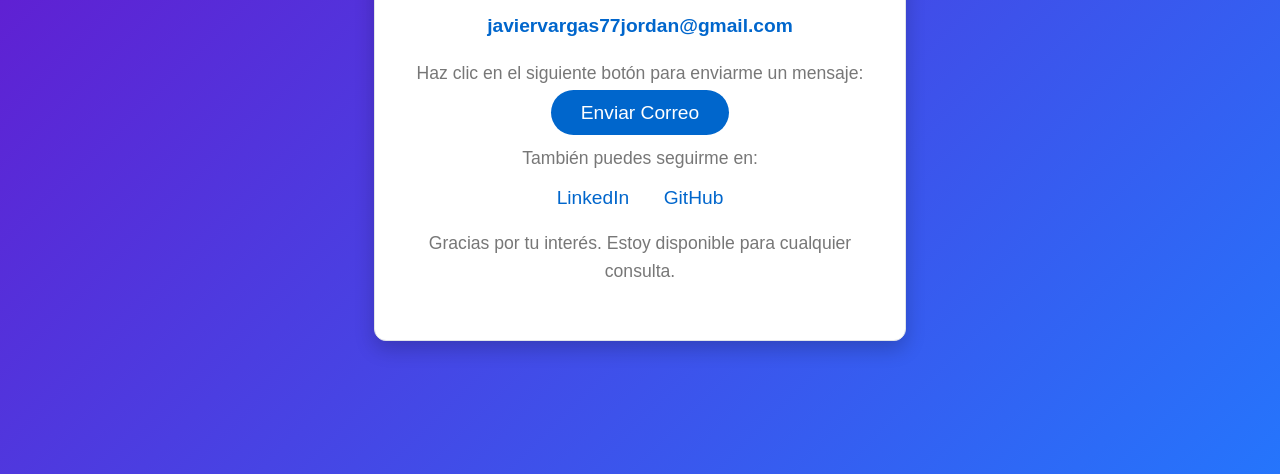
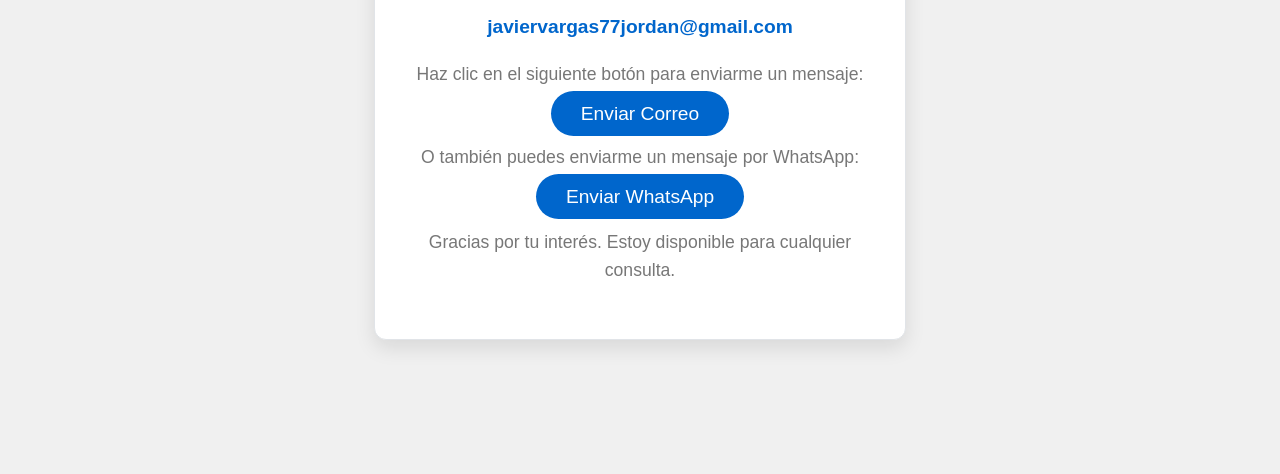
Before and after one commit to Javier19977/Correo-electr-nico, a plain HTML site: page index.html in a window 1280 px wide. Shown: the part 326-800 px from the top of the page. Drawn offline with Linux system fonts and the light colour scheme.

Commit message:
Update index.html

```diff
--- a/index.html
+++ b/index.html
@@ -7,20 +7,20 @@
     <style>
         body {
             font-family: 'Arial', sans-serif;
-            background: linear-gradient(135deg, #6a11cb, #2575fc);
+            background: #f0f0f0; /* Fondo gris sólido */
             margin: 0;
             padding: 0;
             display: flex;
             justify-content: center;
             align-items: center;
             height: 100vh;
-            color: #fff;
+            color: #333;
         }
         .container {
             background-color: #ffffff;
             padding: 40px;
             border-radius: 12px;
-            box-shadow: 0 8px 20px rgba(0, 0, 0, 0.2);
+            box-shadow: 0 8px 20px rgba(0, 0, 0, 0.1);
             text-align: center;
             width: 90%;
             max-width: 450px;
@@ -67,19 +67,6 @@
             font-size: 0.9rem;
             color: #555555;
         }
-        .socials {
-            margin-top: 20px;
-        }
-        .socials a {
-            font-size: 1.2rem;
-            text-decoration: none;
-            color: #0066cc;
-            margin: 0 15px;
-            transition: color 0.3s ease;
-        }
-        .socials a:hover {
-            color: #005bb5;
-        }
     </style>
 </head>
 <body>
@@ -90,11 +77,8 @@
         <p>Haz clic en el siguiente botón para enviarme un mensaje:</p>
         <a href="mailto:javiervargas77jordan@gmail.com" class="button">Enviar Correo</a>
 
-        <div class="socials">
-            <p>También puedes seguirme en:</p>
-            <a href="https://www.linkedin.com/in/tu-perfil" target="_blank">LinkedIn</a>
-            <a href="https://github.com/tu-perfil" target="_blank">GitHub</a>
-        </div>
+        <p>O también puedes enviarme un mensaje por WhatsApp:</p>
+        <a href="https://api.whatsapp.com/send/?phone=50372475482&text=Hola!%20Me%20gustaría%20contactarme&app_absent=0" class="button">Enviar WhatsApp</a>
 
         <div class="footer">
             <p>Gracias por tu interés. Estoy disponible para cualquier consulta.</p>
```
